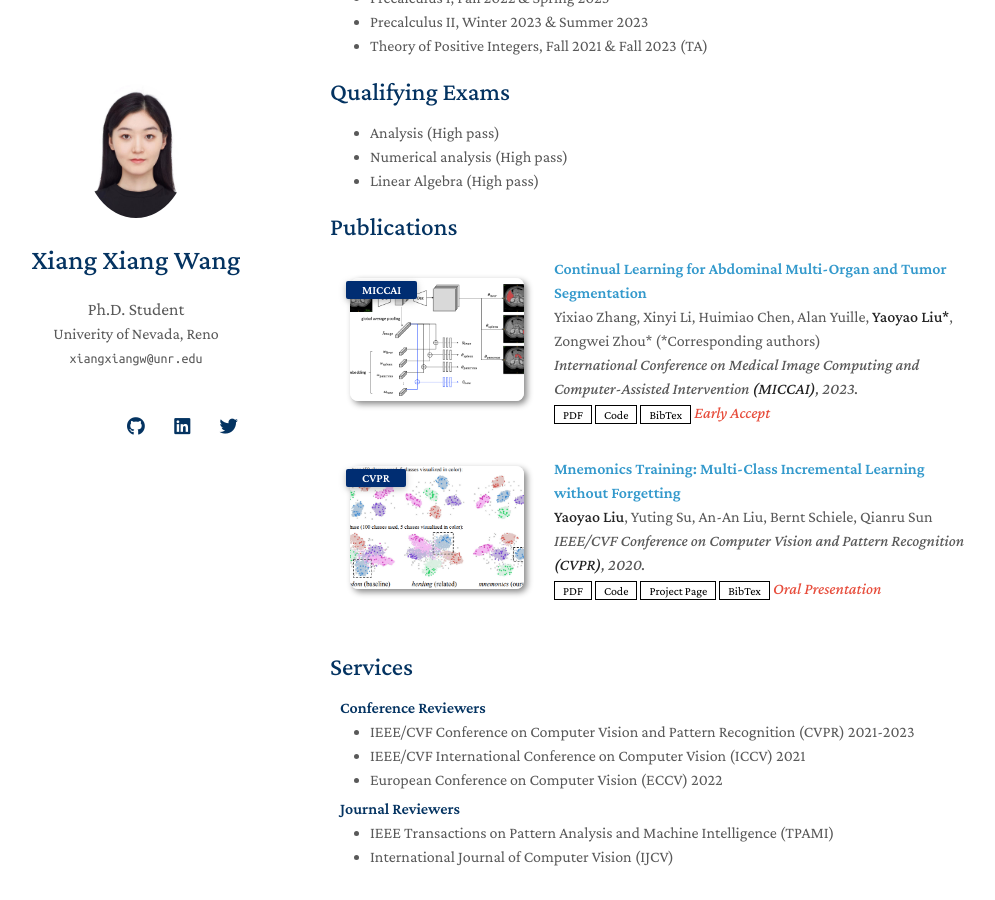
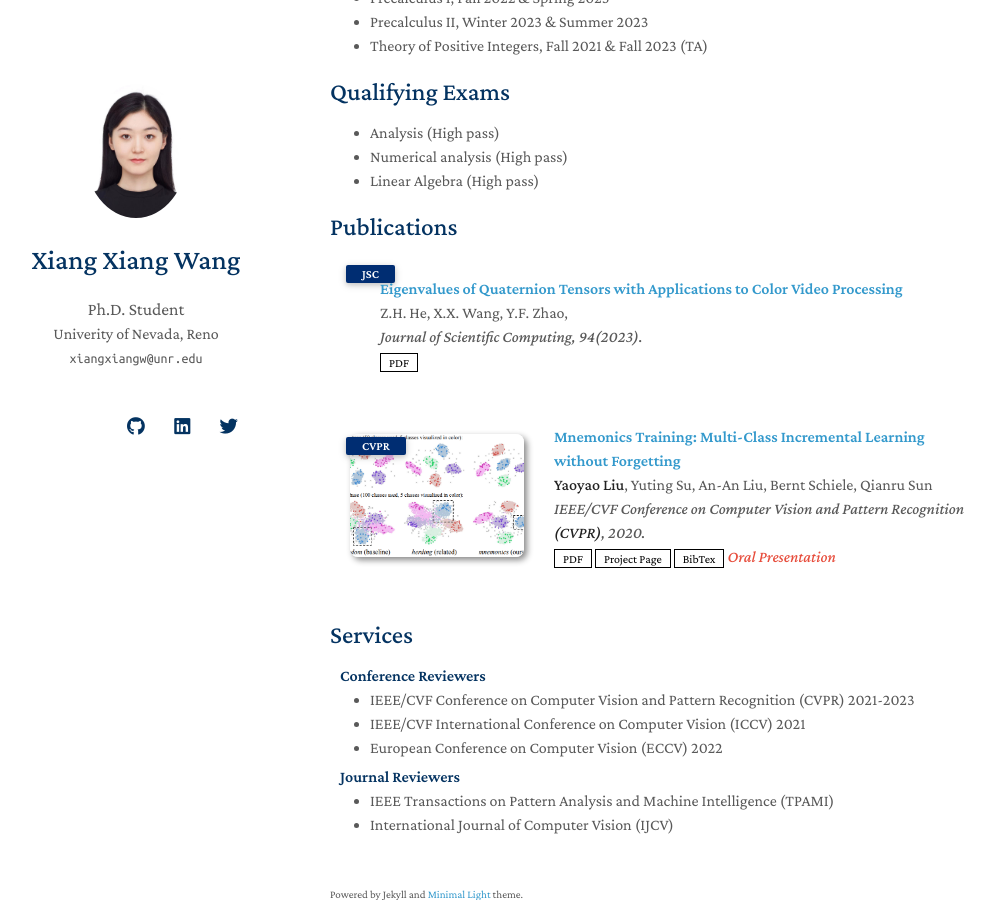
Before and after one commit to yaoyao-liu/minimal-light, a Jekyll site: the page built from index.md, in a window 1280 px wide and 900 px high, scrolled down 1021 px. Shown: the whole window, without its empty margins (140-1135 px from the left). Built offline with Jekyll 4.4.1, drawn with Linux system fonts in a browser that asks for light colours; nearby versions of some CDN libraries; a style sheet for code colours, icons or effects is not loaded; our own code applies the rules of GitHub Pages for plain Markdown files.

Commit message:
Update publications.yml

```diff
--- a/_data/publications.yml
+++ b/_data/publications.yml
@@ -1,21 +1,21 @@
 main:
 
-  - title: Continual Learning for Abdominal Multi-Organ and Tumor Segmentation
-    authors: Yixiao Zhang, Xinyi Li, Huimiao Chen, Alan Yuille, <strong>Yaoyao Liu*</strong>, Zongwei Zhou* (*Corresponding authors)
-    conference_short: MICCAI
-    conference: International Conference on Medical Image Computing and Computer-Assisted Intervention <strong>(MICCAI)</strong>, 2023.
+  - title: Eigenvalues of Quaternion Tensors with Applications to Color Video Processing
+    authors: 	Z.H. He, X.X. Wang, Y.F. Zhao,  #<strong>Yaoyao Liu*</strong>, Zongwei Zhou* (*Corresponding authors)
+    conference_short: JSC
+    conference: Journal of Scientific Computing, 94(2023).
     pdf: https://arxiv.org/pdf/2306.00988.pdf
-    code: https://github.com/MrGiovanni/ContinualLearning
-    bibtex: https://bib.yliu.me/MICCAI23.txt
-    image: ./assets/img/teaser_example_2.png
-    notes: Early Accept
+   # code: https://github.com/MrGiovanni/ContinualLearning
+   # bibtex: https://bib.yliu.me/MICCAI23.txt
+   # image: ./assets/img/teaser_example_2.png
+   # notes: Early Accept
 
   - title: "Mnemonics Training: Multi-Class Incremental Learning without Forgetting"
     authors: <strong>Yaoyao Liu</strong>, Yuting Su, An-An Liu, Bernt Schiele, Qianru Sun
     conference_short: CVPR
     conference: IEEE/CVF Conference on Computer Vision and Pattern Recognition <strong>(CVPR)</strong>, 2020.
     pdf: https://arxiv.org/pdf/2002.10211.pdf
-    code: https://github.com/yaoyao-liu/class-incremental-learning/tree/main/mnemonics-training
+   # code: https://github.com/yaoyao-liu/class-incremental-learning/tree/main/mnemonics-training
     page: https://class-il.mpi-inf.mpg.de/mnemonics/
     bibtex: https://class-il.mpi-inf.mpg.de/mnemonics/
     notes: Oral Presentation
```
